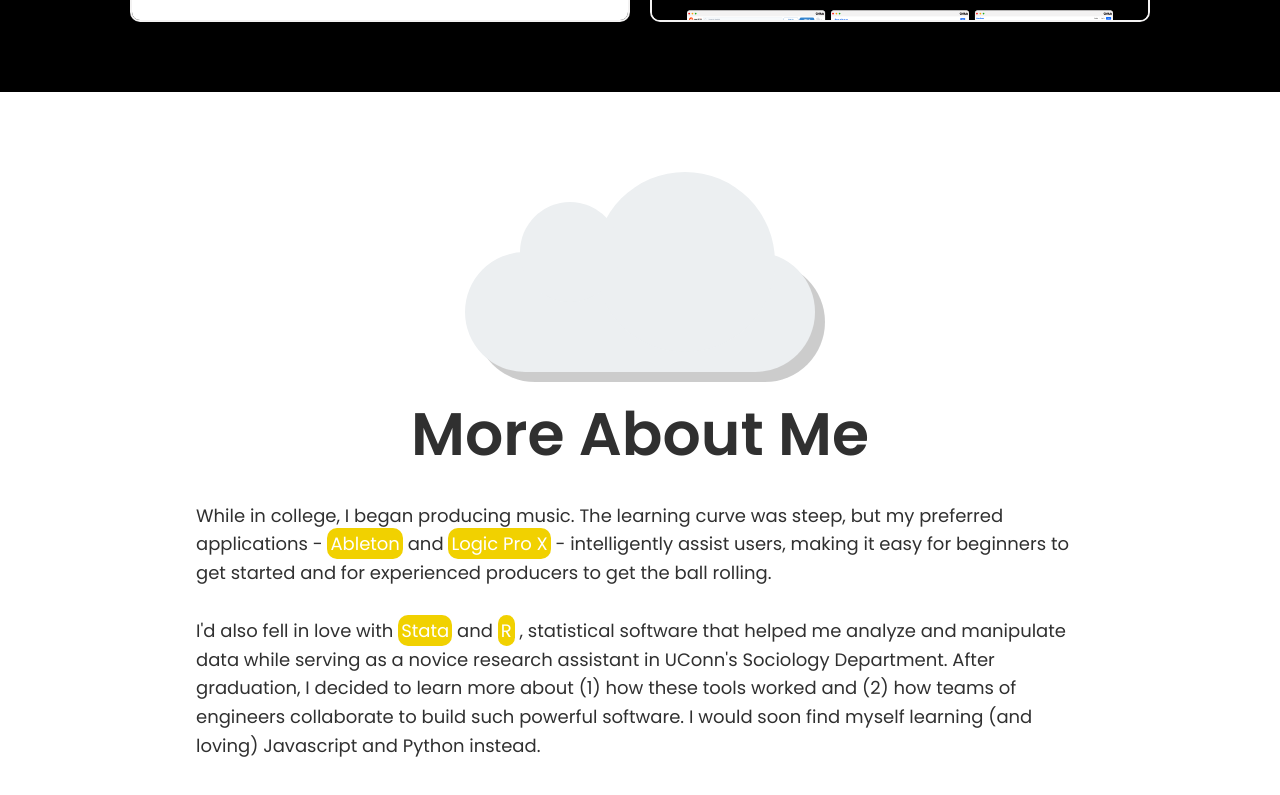
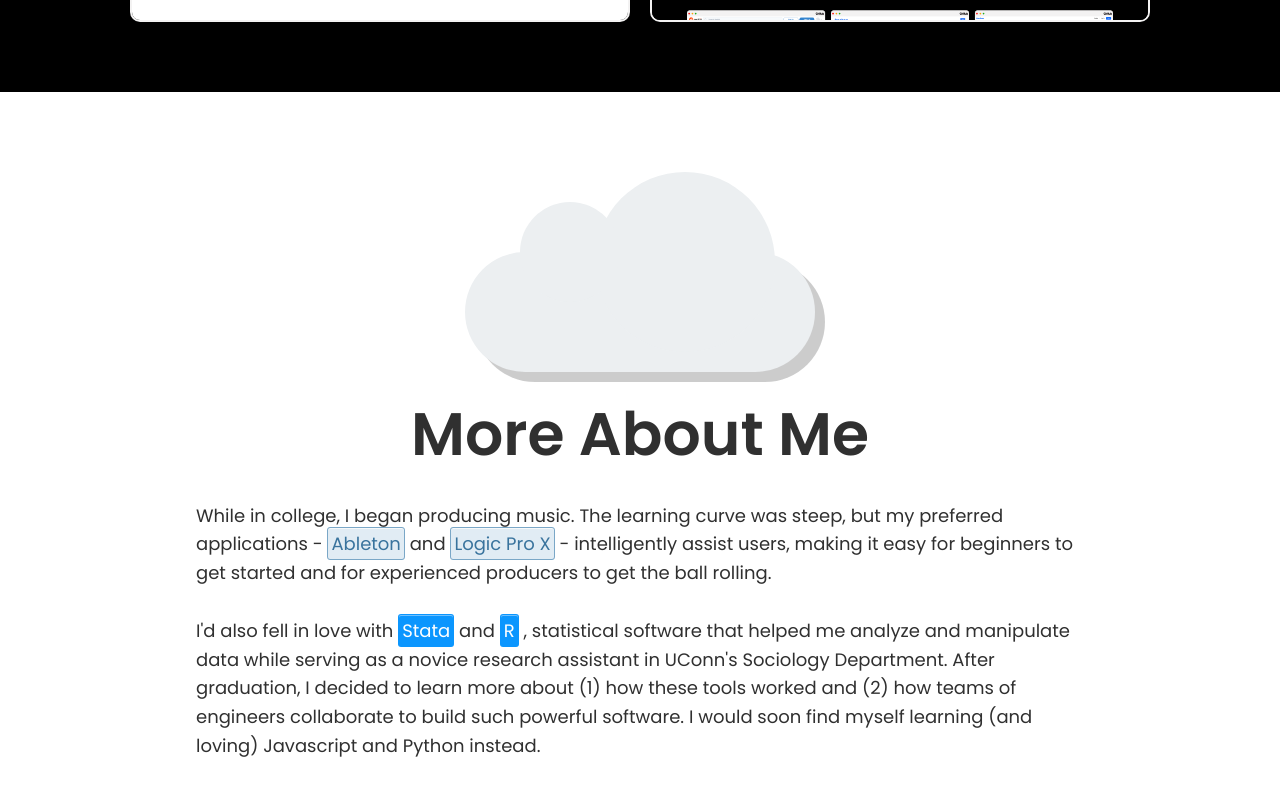
Before and after one commit to KlayClarke/personal_website_2.0, a React (Create React App) app: page / in a window 1280 px wide. Shown: the part 1312-2107 px from the top of the page. Built offline with nearby package versions, Linux system fonts and the light colour scheme.

Commit message:
style "about" component links similar to stack overflow's auth buttons

```diff
--- a/src/App.css
+++ b/src/App.css
@@ -244,11 +244,35 @@ a {
   padding: 20px;
 }
 
-.about-me a {
+/* .about-me a {
   background-color: #f1d100;
   color: white;
   border-radius: 10px;
   padding: 3px;
+} */
+
+.about-me a {
+  border-radius: 3px;
+  padding: 3px;
+  border: 1px solid transparent;
+}
+
+.about-me .music-span a {
+  background-color: #e1ecf4;
+  color: #0b96fe;
+}
+
+.about-me .music-span a {
+  background-color: hsl(205, 46%, 92);
+  color: hsl(205, 47%, 42%);
+  border-color: hsl(205, 41%, 63%);
+  box-shadow: inset 0 1px 0 0 hsl(0deg 0% 100% / 70%);
+}
+
+.about-me .stats-span a {
+  background-color: #0b96fe;
+  color: white;
+  box-shadow: inset 0 1px 0 0 hsl(0deg 0% 100% / 40%);
 }
 
 .about-me__img {
--- a/src/components/about/About.tsx
+++ b/src/components/about/About.tsx
@@ -8,13 +8,13 @@ const NewAbout = () => {
         <p>
           While in college, I began producing music. The learning curve was
           steep, but my preferred applications -{" "}
-          <span>
+          <span className="music-span">
             <a href="https://www.ableton.com/" target={"_blank"}>
               Ableton
             </a>{" "}
           </span>{" "}
           and{" "}
-          <span>
+          <span className="music-span">
             <a href="https://www.apple.com/logic-pro/" target={"_blank"}>
               Logic Pro X
             </a>
@@ -24,13 +24,13 @@ const NewAbout = () => {
           <br />
           <br />
           I'd also fell in love with{" "}
-          <span>
+          <span className="stats-span">
             <a href="https://www.stata.com/" target={"_blank"}>
               Stata
             </a>
           </span>{" "}
           and{" "}
-          <span>
+          <span className="stats-span">
             <a href="https://www.r-project.org/" target={"_blank"}>
               R
             </a>
```
Also changed, not shown: src/components/about/about.css (added), src/components/footer/footer.css (deleted).
